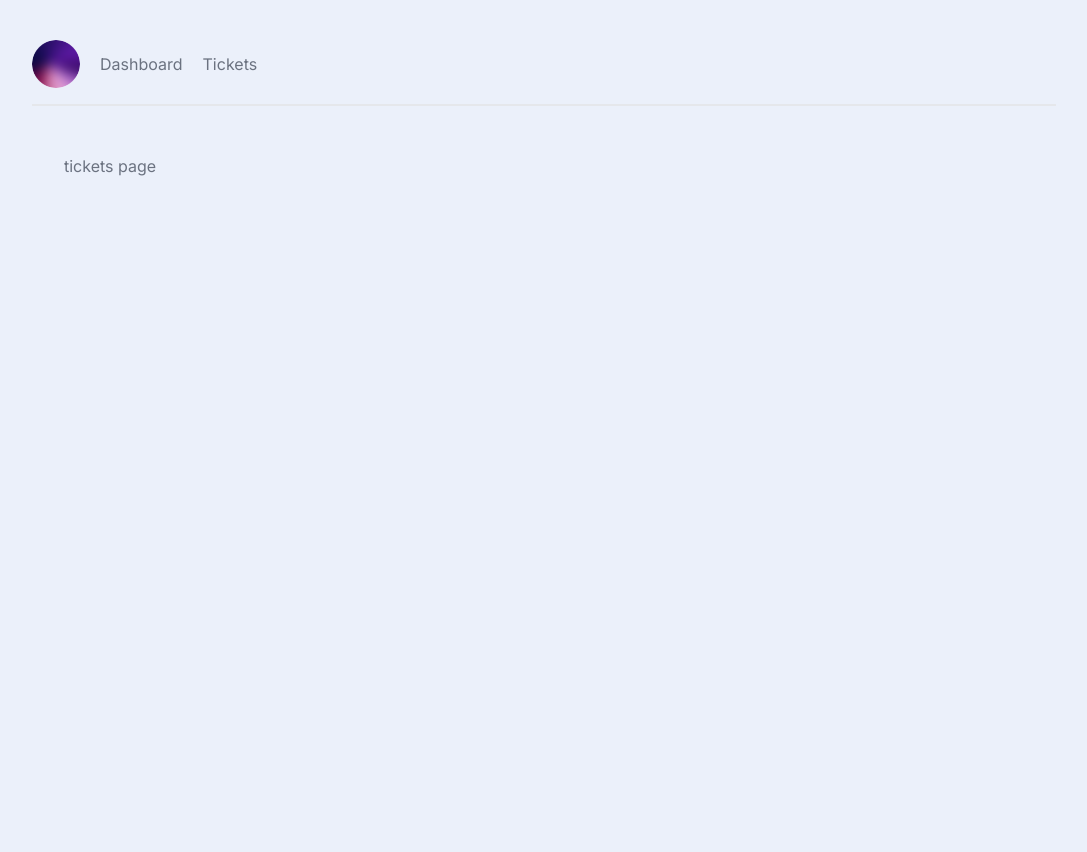
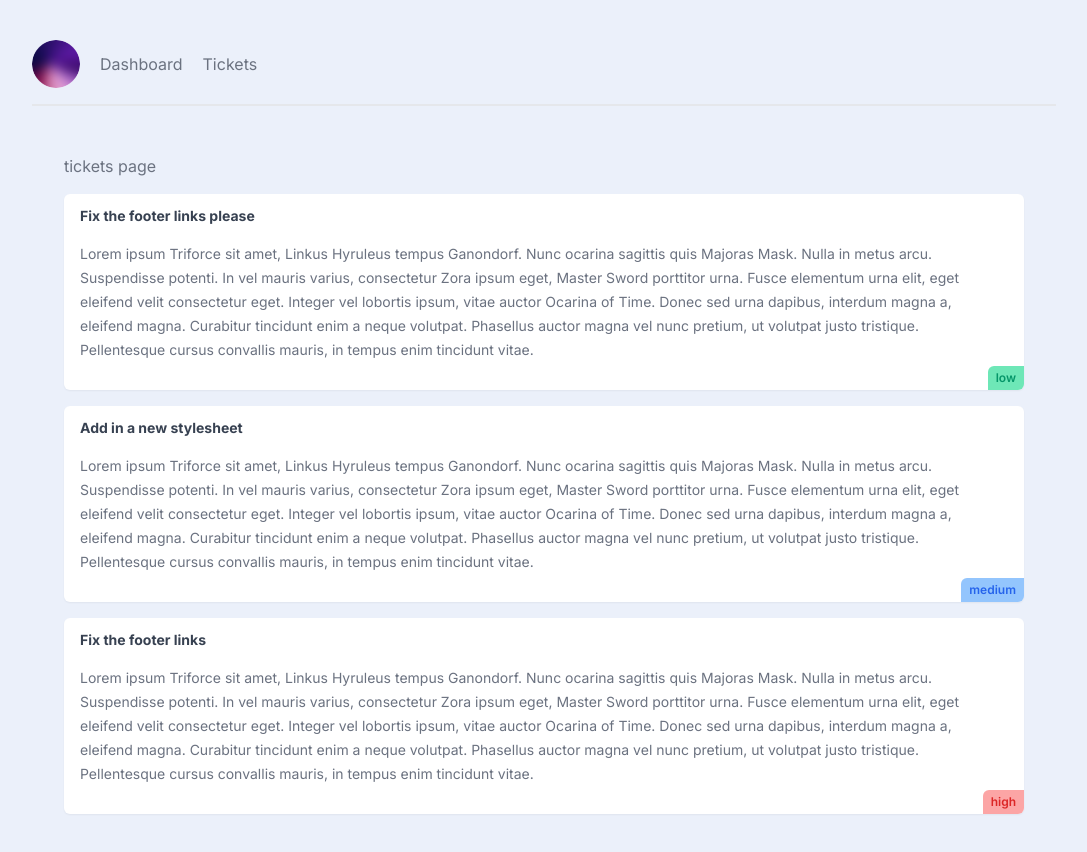
Before and after one commit to konoplyyaa1/helpdes-nextjs-13, a Next.js app: page /tickets in a window 1280 px wide. Shown: the top 852 px of the page, without its empty margins (96-1183 px from the left). Before the commit the page ends 800 px from the top, so only its background shows below. Built offline with nearby package versions, Linux system fonts and the light colour scheme; data requests are answered from the project's data file.

Commit message:
feat: Data fetch revalidate + error handling

```diff
--- /dev/null
+++ b/_db/db.json
@@ -0,0 +1,25 @@
+{
+	"tickets": [
+		{
+			"id": "1",
+			"title": "Fix the footer links please",
+			"body": "Lorem ipsum Triforce sit amet, Linkus Hyruleus tempus Ganondorf. Nunc ocarina sagittis quis Majoras Mask. Nulla in metus arcu. Suspendisse potenti. In vel mauris varius, consectetur Zora ipsum eget, Master Sword porttitor urna. Fusce elementum urna elit, eget eleifend velit consectetur eget. Integer vel lobortis ipsum, vitae auctor Ocarina of Time. Donec sed urna dapibus, interdum magna a, eleifend magna. Curabitur tincidunt enim a neque volutpat. Phasellus auctor magna vel nunc pretium, ut volutpat justo tristique. Pellentesque cursus convallis mauris, in tempus enim tincidunt vitae.",
+			"priority": "low",
+			"user_email": "mario@netninja.dev"
+		},
+		{
+			"id": "2",
+			"title": "Add in a new stylesheet",
+			"body": "Lorem ipsum Triforce sit amet, Linkus Hyruleus tempus Ganondorf. Nunc ocarina sagittis quis Majoras Mask. Nulla in metus arcu. Suspendisse potenti. In vel mauris varius, consectetur Zora ipsum eget, Master Sword porttitor urna. Fusce elementum urna elit, eget eleifend velit consectetur eget. Integer vel lobortis ipsum, vitae auctor Ocarina of Time. Donec sed urna dapibus, interdum magna a, eleifend magna. Curabitur tincidunt enim a neque volutpat. Phasellus auctor magna vel nunc pretium, ut volutpat justo tristique. Pellentesque cursus convallis mauris, in tempus enim tincidunt vitae.",
+			"priority": "medium",
+			"user_email": "mario@netninja.dev"
+		},
+		{
+			"id": "3",
+			"title": "Fix the footer links",
+			"body": "Lorem ipsum Triforce sit amet, Linkus Hyruleus tempus Ganondorf. Nunc ocarina sagittis quis Majoras Mask. Nulla in metus arcu. Suspendisse potenti. In vel mauris varius, consectetur Zora ipsum eget, Master Sword porttitor urna. Fusce elementum urna elit, eget eleifend velit consectetur eget. Integer vel lobortis ipsum, vitae auctor Ocarina of Time. Donec sed urna dapibus, interdum magna a, eleifend magna. Curabitur tincidunt enim a neque volutpat. Phasellus auctor magna vel nunc pretium, ut volutpat justo tristique. Pellentesque cursus convallis mauris, in tempus enim tincidunt vitae.",
+			"priority": "high",
+			"user_email": "peach@netninja.dev"
+		}
+	]
+}
--- /dev/null
+++ b/app/tickets/TicketList.jsx
@@ -0,0 +1,37 @@
+async function getTickets() {
+	try {
+		const response = await fetch('http://localhost:5000/tickets', {
+			next: {
+				revalidate: 0,
+			},
+		})
+
+		if (!response.ok) {
+			throw new Error(`Error fetching tickets: ${response.status}`)
+		}
+
+		return response.json()
+	} catch (error) {
+		console.error(error)
+		return []
+	}
+}
+
+export default async function ticketList() {
+	const tickets = await getTickets()
+
+	return (
+		<>
+			{tickets.map(ticket => (
+				<div className='card my-5' key={ticket.id}>
+					<h3>{ticket.title}</h3>
+					<p>{ticket.body}</p>
+					<div className={`pill ${ticket.priority}`}>{ticket.priority}</div>
+				</div>
+			))}
+			{tickets.length === 0 && (
+				<div className='text-center'>No tickets found</div>
+			)}
+		</>
+	)
+}
--- a/app/tickets/page.jsx
+++ b/app/tickets/page.jsx
@@ -1,7 +1,13 @@
 import React from 'react'
+import TicketList from './TicketList'
 
 const page = () => {
-	return <main>tickets page</main>
+	return (
+		<main>
+			tickets page
+			<TicketList />
+		</main>
+	)
 }
 
 export default page
```
